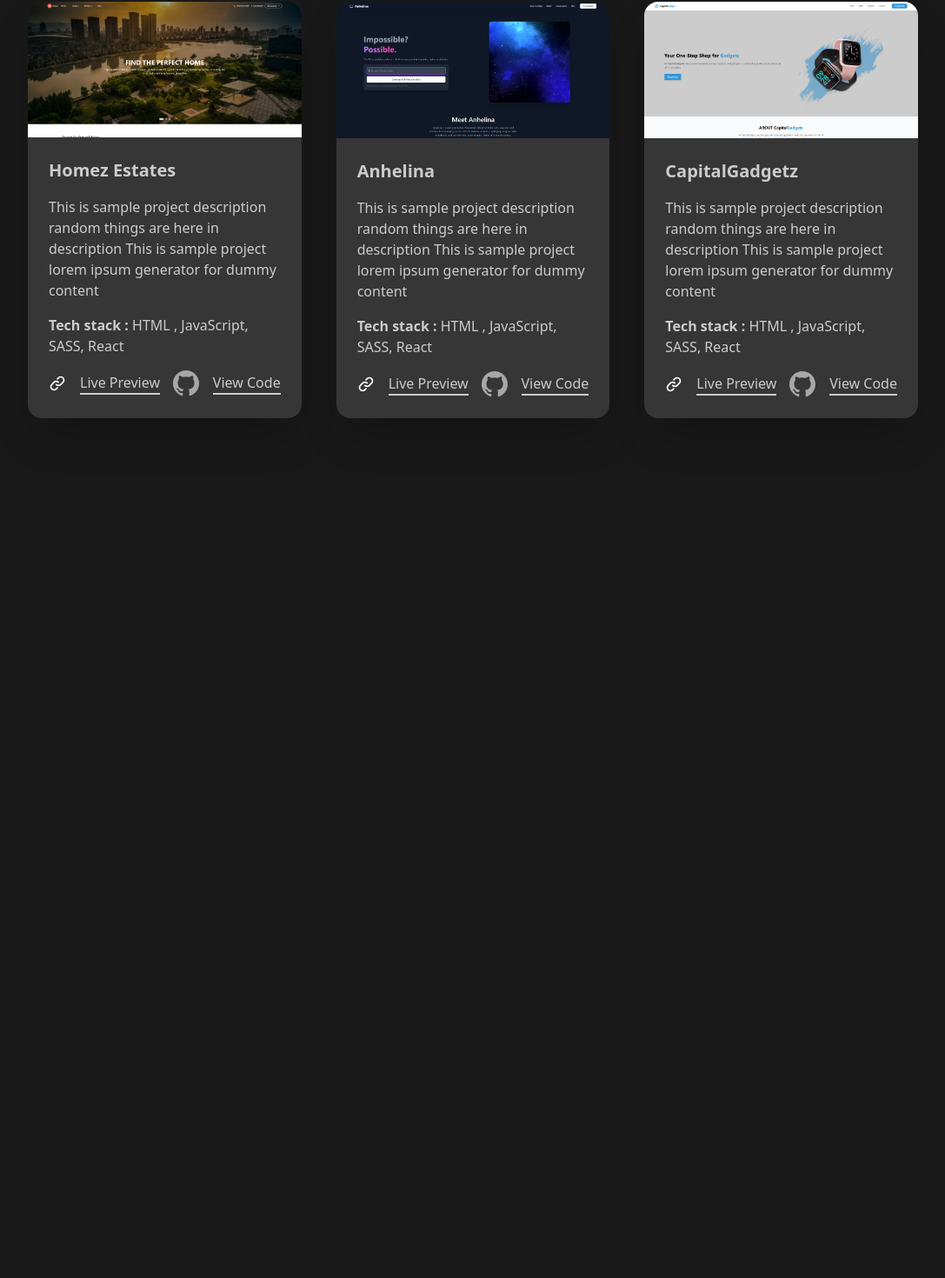
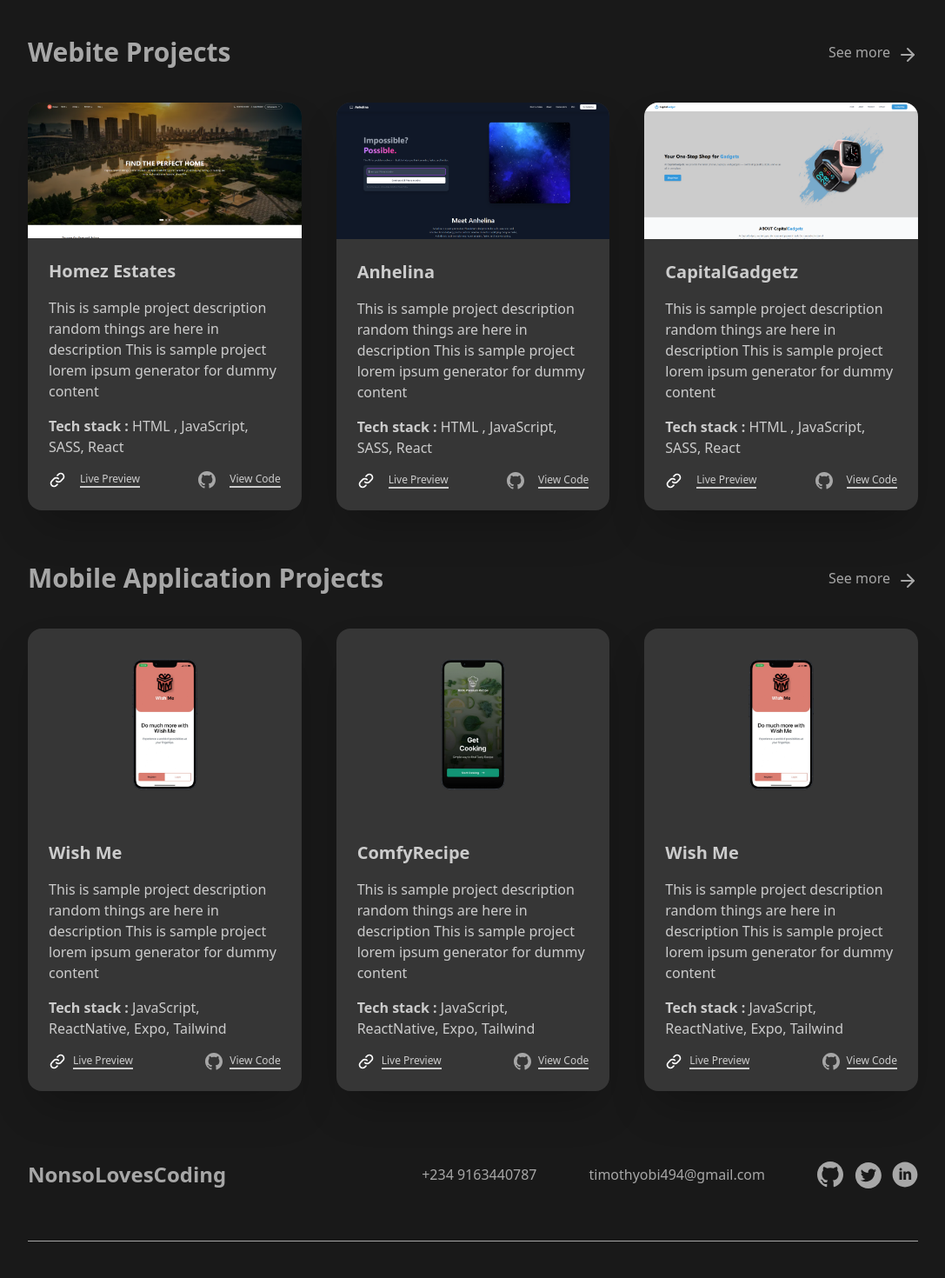
Before and after one commit to NonsoCoding/NonsoLovesCoding, a Next.js app: page / in a window 1280 px wide. Shown: the part 1281-2751 px from the top of the page at 87% size, without its empty margins (96-1183 px from the left). Before the commit the page ends 1842 px from the top, so only its background shows below. Built offline with nearby package versions, Linux system fonts and the light colour scheme.

Commit message:
NonsoLatest

```diff
--- a/app/page.tsx
+++ b/app/page.tsx
@@ -1,3 +1,4 @@
+import Footer from "@/components/Footer";
 import Hero from "@/components/Hero";
 import Navbar from "@/components/Navbar";
 import Projects from "@/components/Projects";
@@ -10,6 +11,7 @@ export default function Home() {
       <Hero />
       <TechStack/>
       <Projects />
+      <Footer />
     </div>
   );
 }
--- /dev/null
+++ b/app/projects/mobile-applications/index.tsx
@@ -0,0 +1,15 @@
+
+
+
+
+
+const MobileApplicationProjects = () => {
+    return (
+        <section className="w-full">
+            <div className="mx-auto w-[80%]">
+            </div>
+        </section>
+    )
+}
+
+export default MobileApplicationProjects;
--- /dev/null
+++ b/app/projects/websites/index.tsx
@@ -0,0 +1,16 @@
+
+
+
+
+
+const WebsiteProjects = () => {
+    return (
+        <section className="w-full">
+            <div className="mx-auto w-[80%]">
+
+            </div>
+        </section>
+    )
+}
+
+export default WebsiteProjects;
--- /dev/null
+++ b/components/Footer.tsx
@@ -0,0 +1,74 @@
+import Link from "next/link";
+
+
+
+
+
+
+
+
+
+
+
+
+const Footer = () => {
+
+
+    const NavItems = [
+        {name: "Home", link: "/"},
+        {name: "About", link: "/"},
+        {name: "Tech Stack", link: "/"},
+        {name: "Projects", link: "/"},
+        {name: "Contact", link: "/"},
+    ]
+
+        const SocialsIcon = [
+            {socialIcon: "./github.svg", link: "/"},
+            {socialIcon: "./twitter.svg", link: "/"},
+            {socialIcon: "./linkdln.svg", link: "/"},
+        ]
+
+    return (
+        <section className="w-full pb-20">
+            <div className="w-[80%] mx-auto gap-15 flex flex-col">
+                <div className="flex justify-between items-center">
+                    <div>
+                        <p className="text-2xl text-[#A7A7A7] font-semibold">NonsoLovesCoding</p>
+                    </div>
+                    <div className="flex items-center gap-15 text-[#A7A7A7]">
+                        <p>+234 9163440787</p>
+                        <p>timothyobi494@gmail.com</p>
+                        <div className="flex items-center gap-3">
+                            {SocialsIcon.map((items, index) => {
+                                return (
+                                    <div key={index}>
+                                        <Link href={items.link}>
+                                        <img src={items.socialIcon} alt="" />
+                                        </Link>
+                                    </div>
+                                )
+                            })}
+                        </div>
+                    </div>
+                </div>
+                <div className="border-b-1 border-[#A7A7A7]"></div>
+                <div className="flex items-center justify-between">
+                    <nav className="flex items-center gap-10 text-[#A7A7A7]">
+                        {NavItems.map((items, index) => {
+                            return (
+                                <div key={index} className="">
+                                    <Link  href={items.link}>{items.name}</Link>
+                                </div>
+                            )
+                        })}
+                    </nav>
+                    <div>
+                        <p className="text-[#A7A7A7]">Designed and built by NonsoLovesCoding with Love & Coffee</p>
+                    </div>
+                </div>
+            </div>
+        </section>
+    )
+}
+
+export default Footer;
--- /dev/null
+++ b/components/Modals/LoadingModal.tsx
@@ -0,0 +1,17 @@
+
+
+
+
+
+
+const LoadingModal = () => {
+    return (
+        <section>
+            <div>
+
+            </div>
+        </section>
+    )
+}
+
+export default LoadingModal;
--- a/components/Navbar.tsx
+++ b/components/Navbar.tsx
@@ -20,9 +20,11 @@ const Navbar = () => {
     ]
 
     return (
-        <section className="py-1 shadow-xl w-full sticky inset-0 bg-[#191919]">
+        <section className="py-6 shadow-xl w-full sticky inset-0 bg-[#191919]">
             <div className="flex justify-between items-center mx-auto w-[80%]">
-                <img className="h-15" src="./MyLogo.png" alt="" />
+                <div>
+                    <p className="text-2xl text-[#A7A7A7] font-semibold">NonsoLovesCoding</p>
+                </div>
                 <div className="flex justify-between items-center gap-8">
                 <nav className="flex gap-8">
                     {NavItems.map((items, index) => {
--- a/components/Projects.tsx
+++ b/components/Projects.tsx
@@ -1,3 +1,4 @@
+import { ArrowRight } from "lucide-react";
 import Link from "next/link";
 
 
@@ -10,7 +11,7 @@ import Link from "next/link";
 
 const Projects = () => {
 
-    const ProjectsList = [
+    const WebProjectsList = [
         {
             image: "./Homez.png",
             name: "Homez Estates",
@@ -37,15 +38,51 @@ const Projects = () => {
         },
     ]
 
+    const MobileAppProjectList = [
+        {
+            image: "./WishMe.png",
+            name: "Wish Me",
+            info: "This is sample project description random things are here in description This is sample project lorem ipsum generator for dummy content",
+            stack: "JavaScript, ReactNative, Expo, Tailwind",
+            githubLink: "",
+            githubApk: "https://github.com/NonsoCoding/WishMe"
+        },
+        {
+            image: "./ConfyRecipePhone.png",
+            name: "ComfyRecipe",
+            info: "This is sample project description random things are here in description This is sample project lorem ipsum generator for dummy content",
+            stack: "JavaScript, ReactNative, Expo, Tailwind",
+            githubLink: "https://homez-ivory.vercel.app/",
+            githubApk: "https://github.com/NonsoCoding/ComfyRecipe-App"
+        },
+        {
+            image: "./WishMe.png",
+            name: "Wish Me",
+            info: "This is sample project description random things are here in description This is sample project lorem ipsum generator for dummy content",
+            stack: "JavaScript, ReactNative, Expo, Tailwind",
+            githubLink: "https://homez-ivory.vercel.app/",
+            githubApk: "https://github.com/NonsoCoding/Homez"
+        },
+    ]
+
     return (
         <section className="w-full pb-20">
             <div className="w-[80%] mx-auto flex flex-col gap-15">
-                <div className="items-center flex flex-col">
-                    <p className="text-3xl text-[#D3D3D3] font-bold">Projects</p>
+                <div className="items-center flex flex-col gap-4">
+                    <p className="text-5xl text-[#D3D3D3] font-bold">Projects</p>
                     <p className="text-[#A7A7A7]">Things I’ve built so far</p>
                 </div>
+                <div className="flex flex-col gap-15">
+                <div className="flex flex-col gap-10">
+                <div className="flex justify-between items-center">
+                            <p className="text-3xl text-[#A7A7A7] font-semibold">Webite Projects</p>
+                            <div className="flex items-center gap-2">
+                                <p className="text-[#A7A7A7]">See more</p>
+                                <ArrowRight className="mt-1.5" color="#A7A7A7" />
+                            </div>
+                </div>
                 <div className="grid grid-cols-3 gap-10 w-full">
-                    {ProjectsList.map((items, index) => {
+                    {WebProjectsList.map((items, index) => {
                         return (
                              <div key={index} className="bg-[#363636] rounded-2xl overflow-hidden shadow-2xl">
                         <img className="overflow-hidden" src={items.image} alt="Homez" />
@@ -55,19 +92,53 @@ const Projects = () => {
                                     <p className="font-light"><span className="font-semibold">Tech stack :</span> {items.stack}</p>
                             <div className="flex justify-between">
                                 <div className="flex items-center gap-4">
-                                    <img src="./link.svg" alt="" />
-                                <a className="border-b-2 hover:border-b-white hover:text-white" target="_blank" rel="noopener noreferrer" href={items.projectLink}>Live Preview</a>
+                                    <img className="h-5" src="./link.svg" alt="" />
+                                <a className="border-b-2 text-xs hover:border-b-white hover:text-white" target="_blank" rel="noopener noreferrer" href={items.projectLink}>Live Preview</a>
                                 </div>
                                 <div className="flex items-center gap-4">
-                                    <img src="./github.svg" alt="" />
-                                    <a className="border-b-2 hover:border-b-white hover:text-white" target="_blank" rel="noopener noreferrer" href={items.githubLink}>View Code</a>
+                                    <img className="h-5" src="./github.svg" alt="" />
+                                    <a className="border-b-2 text-xs hover:border-b-white hover:text-white" target="_blank" rel="noopener noreferrer" href={items.githubLink}>View Code</a>
                                 </div>
                             </div>
                         </div>
                     </div>
                         )
                     })}
-
+                </div>
+                </div>
+                <div className="flex flex-col gap-10">
+                <Link href={"../projects/websites"} className="flex items-center justify-between">
+                            <p className="text-3xl text-[#A7A7A7] font-semibold">Mobile Application Projects</p>
+                             <div className="flex items-center gap-2">
+                                <p className="text-[#A7A7A7]">See more</p>
+                                <ArrowRight className="mt-1.5" color="#A7A7A7" />
+                            </div>
+                </Link>
+                <div className="grid grid-cols-3 gap-10 w-full">
+                    {MobileAppProjectList.map((items, index) => {
+                        return (
+                             <div key={index} className="bg-[#363636] rounded-2xl overflow-hidden shadow-2xl">
+                        <img className="overflow-hidden" src={items.image} alt="Homez" />
+                        <div className="p-6 text-[#CCCCCC] flex flex-col gap-4">
+                                    <p className="text-xl font-semibold">{items.name}</p>
+                                    <p className="font-light">{items.info}</p>
+                                    <p className="font-light"><span className="font-semibold">Tech stack :</span> {items.stack}</p>
+                            <div className="flex justify-between">
+                                <div className="flex items-center gap-2">
+                                    <img className="h-5" src="./link.svg" alt="" />
+                                <a className="border-b-2 text-xs hover:border-b-white hover:text-white" target="_blank" rel="noopener noreferrer" href={items.githubApk}>Live Preview</a>
+                                </div>
+                                <div className="flex items-center gap-2">
+                                    <img className="h-5" src="./github.svg" alt="" />
+                                    <a className="border-b-2 text-xs hover:border-b-white hover:text-white" target="_blank" rel="noopener noreferrer" href={items.githubLink}>View Code</a>
+                                </div>
+                            </div>
+                        </div>
+                    </div>
+                        )
+                    })}
+                </div>
+                </div>
                 </div>
             </div>
         </section>
```
Also changed, not shown: public/ConfyRecipePhone.png (added), public/WishMe.png (added).
